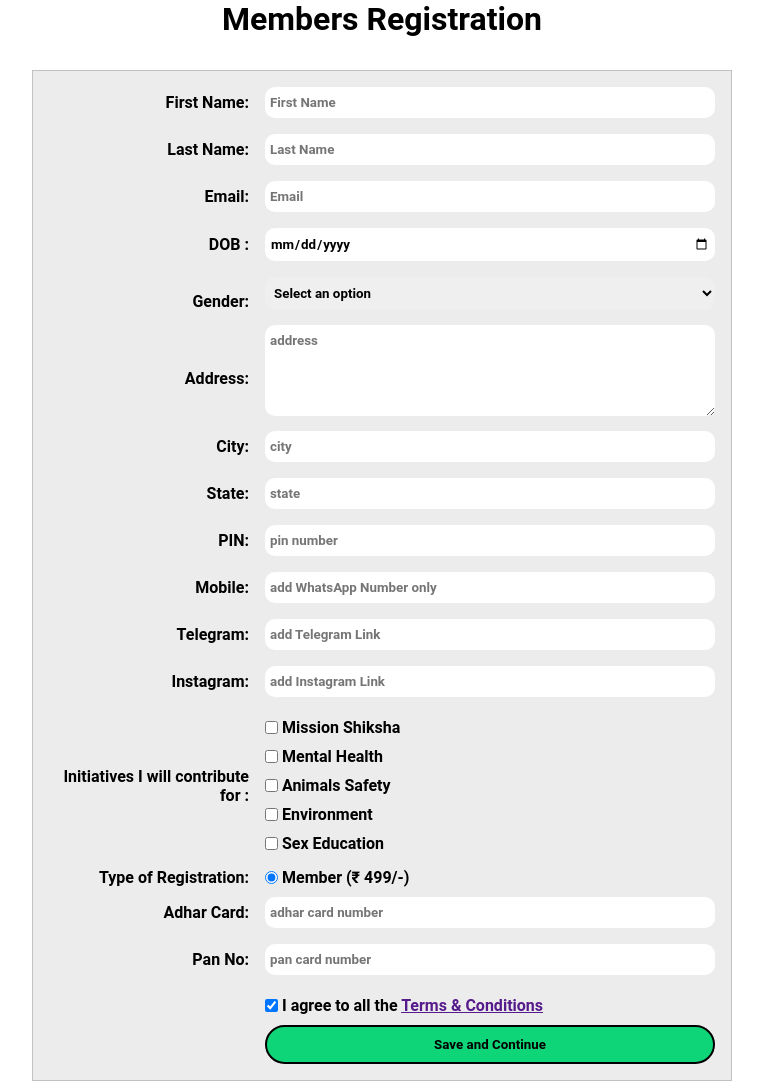
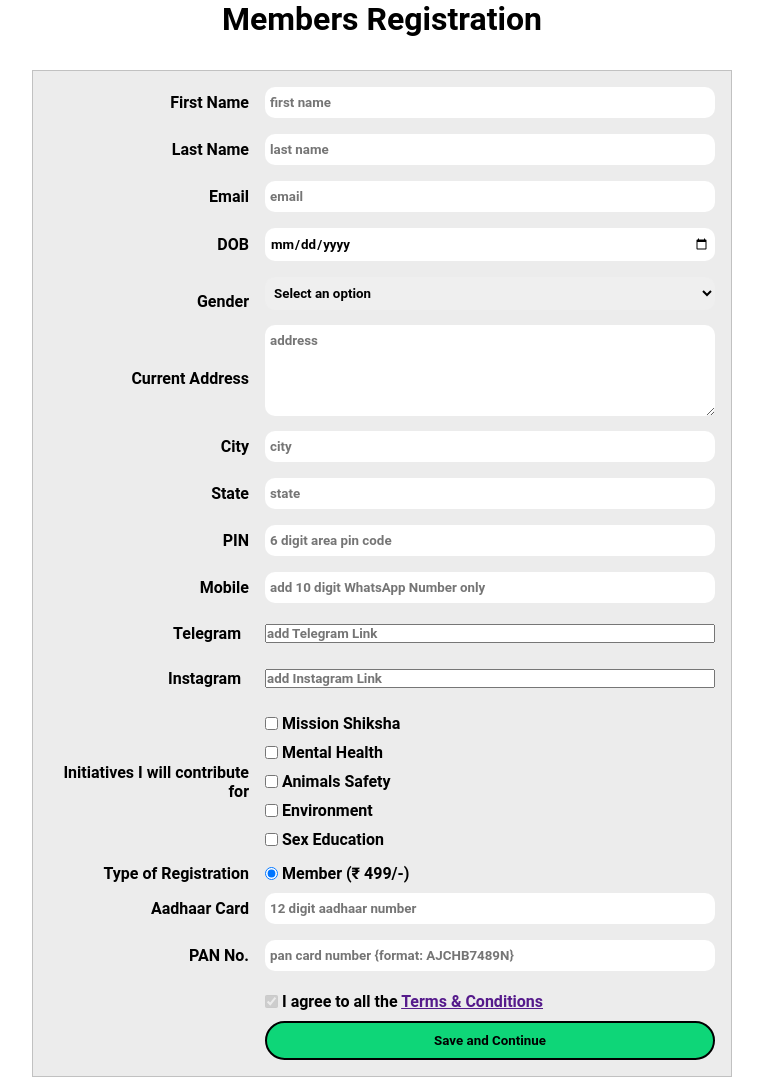
Before and after one commit to SumeetYp/ICB, a PHP site: page /membersRegistration.php in a window 1280 px wide. Shown: the whole page, without its empty margins (258-1021 px from the left). Run offline with PHP 8.4, Linux system fonts and the light colour scheme; the visitor is signed in with stand-in values (Sample User, id 1).

Commit message:
made some changes in form fields

```diff
--- a/membersRegistration.php
+++ b/membersRegistration.php
@@ -29,153 +29,135 @@ if (!(isset($_SESSION['type']) && ($_SESSION['type']=='admin' || $_SESSION['type
 
 <body>
     <h1 id="title">Members Registration</h1>
-    <form id="survey-form" action="status.php" method="POST">
+    <form id="survey-form" action="./razorpay-api/pay.php" onsubmit="return validate()" method="POST">
         <div class="form-group">
-            <label id="name-label" for="name">First Name:</label>
-            <input id="name" type="text" name="firstName" required placeholder="First Name">
+            <label id="name-label" for="name" class="required">First Name </label>
+            <input id="name" type="text" name="firstName" required placeholder="first name">
             <span class="validity"></span>
         </div>
         <div class="form-group">
-            <label id="name-label" for="name">Last Name:</label>
-            <input id="name" type="text" name="lastName" required placeholder="Last Name">
+            <label id="name-label" for="name" class="required">Last Name </label>
+            <input id="name" type="text" name="lastName" required placeholder="last name">
             <span class="validity"></span>
         </div>
 
         <div class="form-group">
-            <label id="email-label" for="email">Email:</label>
-            <input id="email" type="email" name="email" pattern="[a-z0-9._%+-]+@[a-z0-9.-]+\.[a-z]{2,3}$" required
-                placeholder="Email">
+            <label id="email-label" for="email" class="required">Email </label>
+            <input id="email" type="email" name="email" pattern="[a-z0-9._%+-]+@[a-z0-9.-]+\.[a-z]{2,3}$" required placeholder="email">
             <span class="validity"></span>
         </div>
 
         <!-- DOB : -->
-
         <div class="form-group">
-            <label id="number-label" for="number">DOB :</label>
-            <input type="date" name="dob">
+            <label id="number-label" for="number" class="required">DOB </label>
+            <input type="date" name="dob" id="dob" required>
             <span class="validity"></span>
         </div>
 
-        <!-- <div class="form-group">
-            <label id="role-label" for="dropdown">What is your current role:</label>
-            <select id="dropdown" name="current-role">
-                <option value="" disabled selected>Select an option</option>
-                <option value="student">Student</option>
-                <option value="blogger">Blogger/Hobbiest</option>
-                <option value="smb">Small Business Owner</option>
-                <option value="agency">Agency</option>
-                <option value="other">Other</option>
-            </select>
-        </div> -->
-
-
         <!-- gender  -->
         <div class="form-group">
-            <label id="role-label" for="dropdown">Gender:</label>
-            <select id="dropdown" name="current-role" required>
+            <label id="role-label" for="dropdown" class="required">Gender </label>
+            <select id="dropdown" name="gender" required>
                 <option value="" disabled selected>Select an option</option>
-                <option value="male">Male</option>
-                <option value="female">Female</option>
-                <option value="other">Other</option>
+                <option value="Male">Male</option>
+                <option value="Female">Female</option>
+                <option value="Other">Other</option>
             </select>
         </div>
 
         <!-- address -->
-
-        <div class="form-group">
-            <label id="textarea-label" for="comments">Address:</label>
-            <textarea id="comments" placeholder="address" cols="30" rows="5" name="addresses" required></textarea>
+        <div class="form-group" class="required">
+            <label id="textarea-label" for="comments" class="required">Current Address </label>
+            <textarea id="comments" placeholder="address" cols="30" rows="5" name="address" required></textarea>
         </div>
 
         <!-- city -->
         <div class="form-group">
-            <label id="name-label" for="name">City:</label>
+            <label id="name-label" for="name" class="required">City </label>
             <input id="name" type="text" name="city" required placeholder="city">
             <span class="validity"></span>
         </div>
 
         <!-- State -->
         <div class="form-group">
-            <label id="name-label" for="name">State:</label>
-            <input id="name" type="text" name="states" required placeholder="state">
+            <label id="name-label" for="name" class="required">State </label>
+            <input id="name" type="text" name="state" required placeholder="state">
             <span class="validity"></span>
         </div>
 
         <!-- pin -->
 
         <div class="form-group">
-            <label id="name-label" for="name">PIN:</label>
-            <input id="name" type="number" name="pin" required placeholder="pin number">
+            <label id="name-label" for="name" class="required">PIN </label>
+            <input id="name" type="number" name="pin" min="100000" pattern="[0-9]{6}" required placeholder="6 digit area pin code">
             <span class="validity"></span>
         </div>
 
         <!-- whatsapp mobile number -->
         <div class="form-group">
-            <label id="name-label" for="name">Mobile:</label>
-            <input id="name" type="number" name="mobile" required placeholder="add WhatsApp Number only">
+            <label id="name-label" for="name" class="required">Mobile </label>
+            <input id="name" type="number" name="mobile" min="6000000000" pattern="[0-9]{10}" required placeholder="add 10 digit WhatsApp Number only">
             <span class="validity"></span>
         </div>
 
         <!-- telegram -->
         <div class="form-group">
-            <label id="name-label" for="name">Telegram:</label>
-            <input id="name" type="text" name="telegram" required placeholder="add Telegram Link">
+            <label id="name-label" for="name">Telegram&nbsp;&nbsp;</label>
+            <input id="name" type="url" name="telegram" pattern="https://t.me/.*" placeholder="add Telegram Link">
             <span class="validity"></span>
         </div>
 
         <!-- instagram -->
         <div class="form-group">
-            <label id="name-label" for="name">Instagram:</label>
-            <input id="name" type="text" name="instagram" required placeholder="add Instagram Link">
+            <label id="name-label" for="name">Instagram&nbsp;&nbsp;</label>
+            <input id="name" type="url" name="instagram" pattern="https://www.instagram.com/.*" placeholder="add Instagram Link">
             <span class="validity"></span>
         </div>
 
         <!-- contribution -->
 
         <div class="form-group">
-            <p>Initiatives I will contribute for :</p>
+            <p>Initiatives I will contribute for</p>
             <div class="input-group">
-                <label><input type="checkbox" name="improvements" value="Mission-Shiksha"> Mission Shiksha</label>
-                <label><input type="checkbox" name="improvements" value="Mental-Health"> Mental Health</label>
-                <label><input type="checkbox" name="improvements" value="Animals-Safety"> Animals Safety</label>
-                <label><input type="checkbox" name="improvements" value="Environment"> Environment</label>
-                <label><input type="checkbox" name="improvements" value="Sex-Education"> Sex Education</label>
+                <label><input type="checkbox" name="contriMissionShiksha" value="Mission-Shiksha"> Mission Shiksha</label>
+                <label><input type="checkbox" name="contriMentalHealth" value="Mental-Health"> Mental Health</label>
+                <label><input type="checkbox" name="contriAnimalSafety" value="Animals-Safety"> Animals Safety</label>
+                <label><input type="checkbox" name="contriEnvironment" value="Environment"> Environment</label>
+                <label><input type="checkbox" name="contriSexEducation" value="Sex-Education"> Sex Education</label>
             </div>
         </div>
 
         <div class="form-group">
-            <p>Type of Registration:</p>
+            <p class="required">Type of Registration</p>
             <div class="input-group">
-                <label for="yes"><input id="yes" type="radio" name="user-rating" value="yes" checked> Member (₹
-                    499/-)</label>
+                <label for="yes"><input id="yes" type="radio" name="user-rating" value="yes" required checked> Member (₹ 499/-)</label>
             </div>
         </div>
 
-        <!-- adhar card number -->
+        <!-- aadhaar card number -->
         <div class="form-group">
-            <label id="name-label" for="name">Adhar Card:</label>
-            <input id="name" type="number" name="aadhaar" required placeholder="adhar card number">
+            <label id="name-label" for="name" class="required">Aadhaar Card </label>
+            <input id="name" type="number" name="aadhaar" pattern="[0-9]{12}" required placeholder="12 digit aadhaar number">
             <span class="validity"></span>
         </div>
 
         <!-- pan card number -->
         <div class="form-group">
-            <label id="name-label" for="name">Pan No:</label>
-            <input id="name" type="number" name="pan" required placeholder="pan card number">
+            <label id="name-label" for="name" class="required">PAN No. </label>
+            <input id="name" type="text" pattern="[A-Z]{5}[0-9]{4}[A-Z]{1}" name="pan" required placeholder="pan card number {format: AJCHB7489N}">
             <span class="validity"></span>
         </div>
 
         <!-- terms and condition -->
         <div class="form-group terms">
             <div class="input-group">
-                <label><input type="checkbox" name="termsandconditions" value="events" checked> I agree to all the <a
-                        href="">Terms
-                        &
-                        Conditions</a> </label>
+                <label class="required"><input type="checkbox" name="termsandconditions" value="events" required checked disabled> I agree to all the <a href="">Terms & Conditions</a> </label>
             </div>
         </div>
+        <input type="hidden" name="userType" value="member">
+        <input type="hidden" name="fee" value="499">
         <div class="form-group">
-            <button id="rzp-button1" class="button" type="submit" name="save">Save and Continue</button>
+            <button id="rzp-button1" class="button" type="submit" name="memberSave">Save and Continue</button>
             </div>
     </form>
 </body>
```
